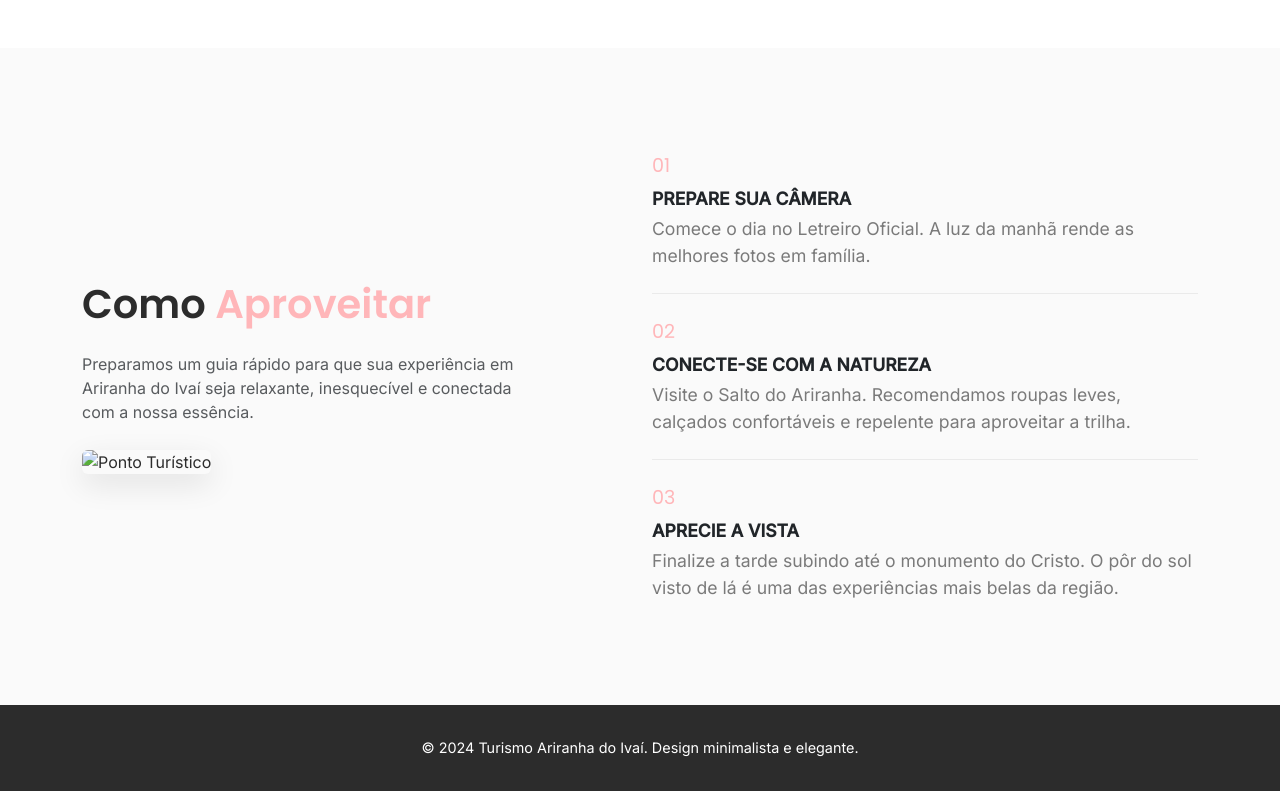
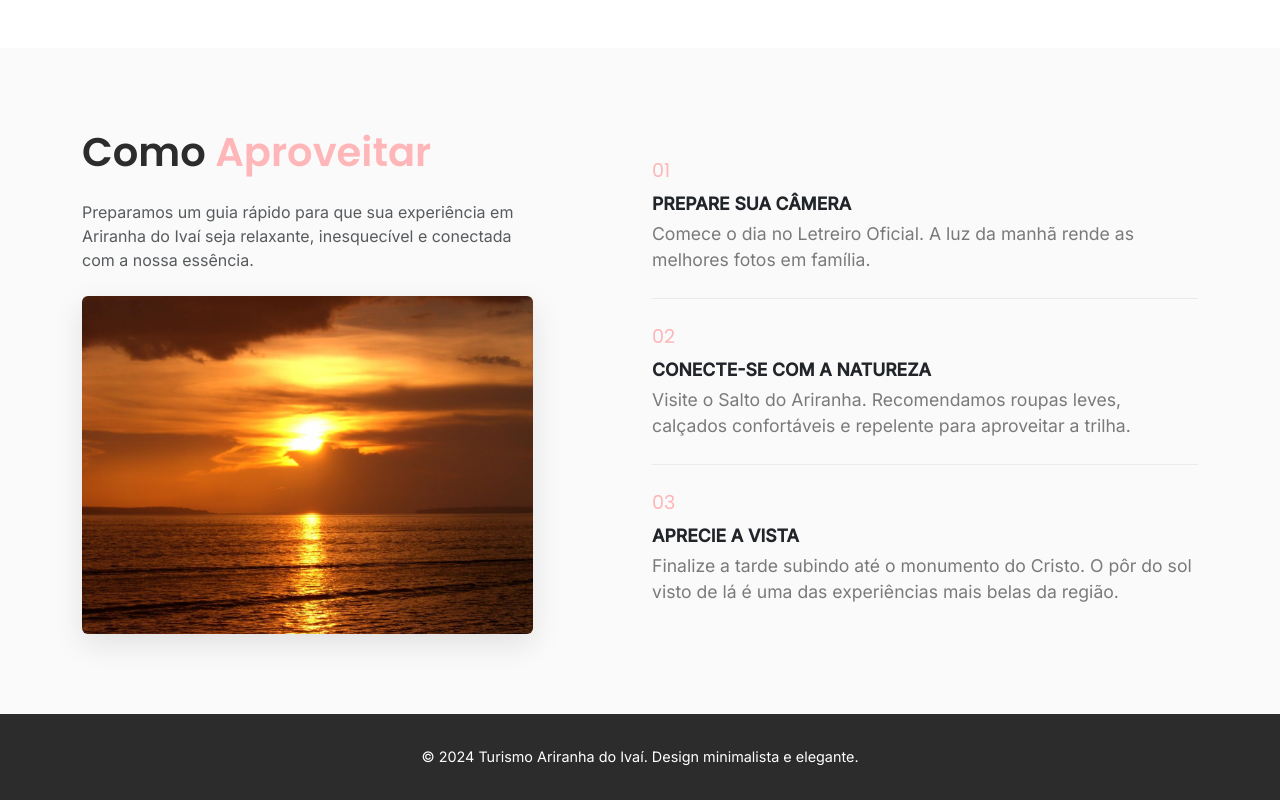
Before and after one commit to EmanuellaZaniolo/SiteAriranhaDoIvai, a plain HTML site: page t.html in a window 1280 px wide. Shown: the part 1277-2077 px from the top of the page. Drawn offline with nearby package versions, Linux system fonts and the light colour scheme.

Commit message:
fotos de ponto turistico

```diff
--- a/t.html
+++ b/t.html
@@ -241,7 +241,7 @@
                 <div class="col-lg-5 mb-4 mb-lg-0">
                     <h2 class="info-title fs-1 mb-4">Como <span>Aproveitar</span></h2>
                     <p class="text-muted mb-4">Preparamos um guia rápido para que sua experiência em Ariranha do Ivaí seja relaxante, inesquecível e conectada com a nossa essência.</p>
-                    <img src="image_fdcac4.jpg" alt="Ponto Turístico" class="img-fluid rounded" style="box-shadow: 0 10px 30px rgba(0,0,0,0.1);">
+                    <img src="sol.png" alt="Ponto Turístico" class="img-fluid rounded" style="box-shadow: 0 10px 30px rgba(0,0,0,0.1);">
                 </div>
                 <div class="col-lg-6 offset-lg-1">
                     <ul class="list-group list-group-flush custom-listgroup">
```
Also changed, not shown: sol.png (added).
